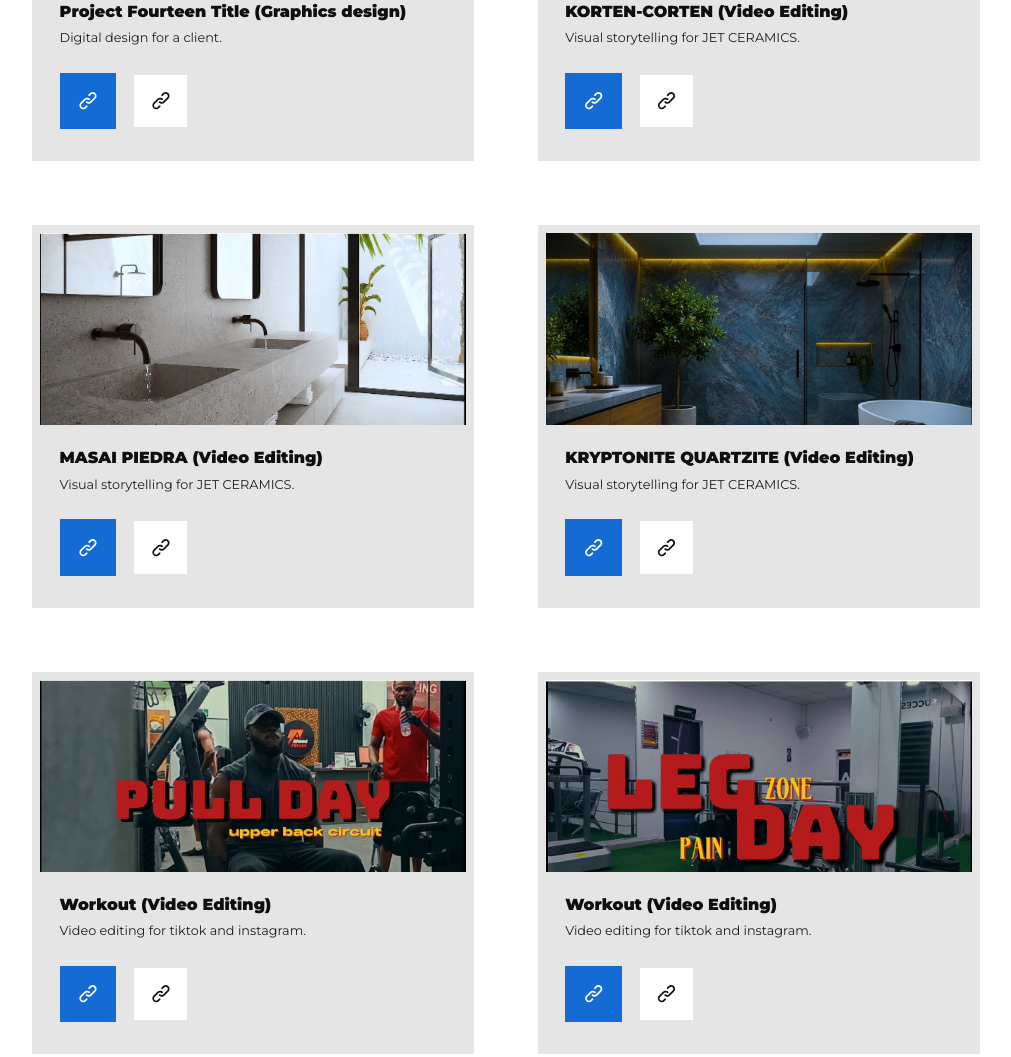
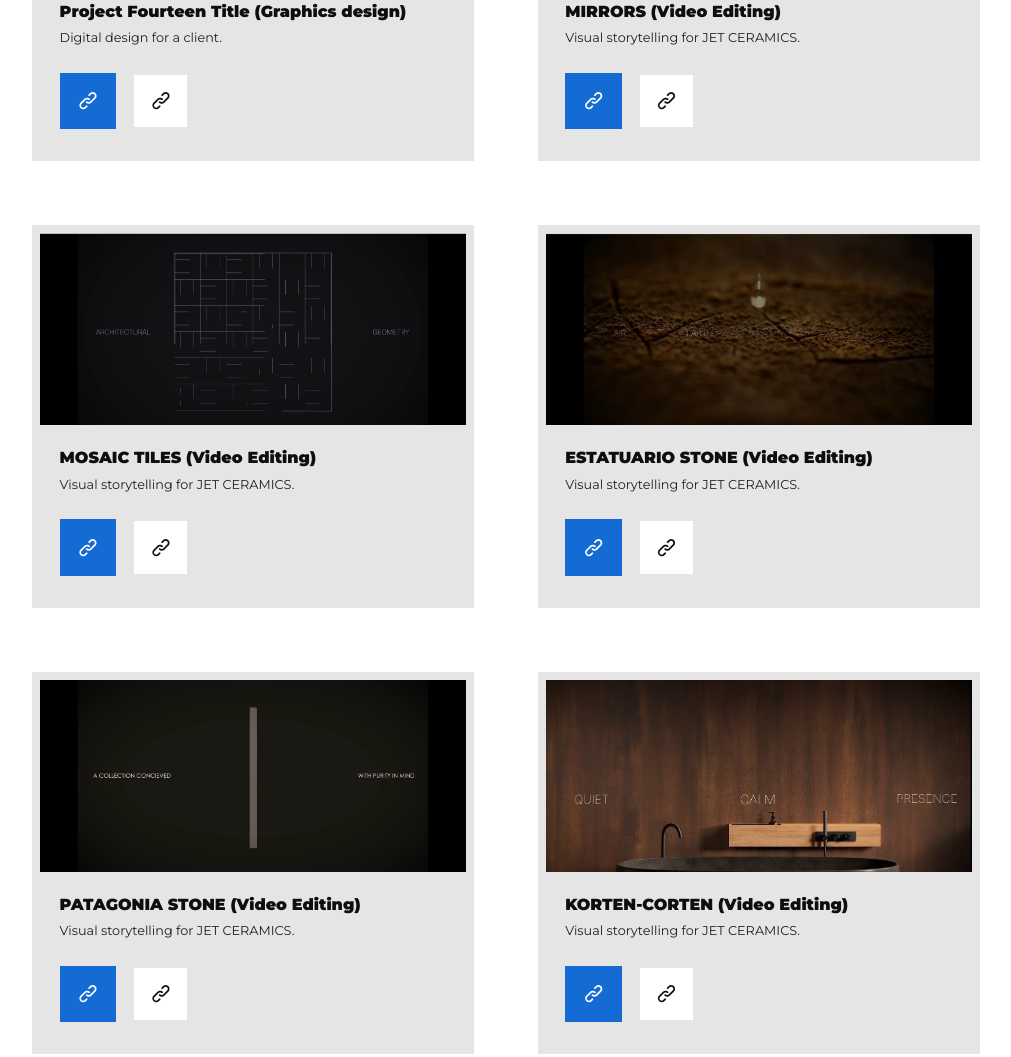
Before and after one commit to MccGrey/ProjectPortfolio, a plain HTML site: page index.html in a window 1280 px wide. Shown: the part 6828-7885 px from the top of the page, without its empty margins (134-1145 px from the left). Drawn offline with nearby package versions, Linux system fonts and the light colour scheme.

Commit message:
portfolio update

```diff
--- a/index.html
+++ b/index.html
@@ -426,6 +426,68 @@
 
             </div>
         </article>
+
+         <article class="project mix video" data-order="62">
+            <div class="project__image">
+                <img src="./assets/ttttttttt.jpg" alt="project image">
+            </div>
+            <h5>MIRRORS (Video Editing)</h5>
+            <p>
+               Visual storytelling for JET CERAMICS.
+            </p>
+            <div class="project__cta">
+                <a href="https://drive.google.com/file/d/1sF5I497wYwsdidFRNgxey3jfUhi5kKbO/view?usp=sharing" class="btn primary" target="_blank"><i class="uil uil-link"></i></a>
+                <a href="https://drive.google.com/file/d/1sF5I497wYwsdidFRNgxey3jfUhi5kKbO/view?usp=sharing" class="btn" target="_blank"><i class="uil uil-link"></i></a>
+
+            </div>
+        </article>
+
+
+        <article class="project mix video" data-order="63">
+            <div class="project__image">
+                <img src="./assets/yyyyyyy.jpg" alt="project image">
+            </div>
+            <h5>MOSAIC TILES (Video Editing)</h5>
+            <p>
+               Visual storytelling for JET CERAMICS.
+            </p>
+            <div class="project__cta">
+                <a href="https://drive.google.com/file/d/1Ua-32as5OMJDM34H9u70YpppO507M9Vz/view?usp=sharing" class="btn primary" target="_blank"><i class="uil uil-link"></i></a>
+                <a href="https://drive.google.com/file/d/1Ua-32as5OMJDM34H9u70YpppO507M9Vz/view?usp=sharing" class="btn" target="_blank"><i class="uil uil-link"></i></a>
+
+            </div>
+        </article>
+
+        <article class="project mix video" data-order="60">
+            <div class="project__image">
+                <img src="./assets/vvvvvvvv.jpg" alt="project image">
+            </div>
+            <h5>ESTATUARIO STONE (Video Editing)</h5>
+            <p>
+               Visual storytelling for JET CERAMICS.
+            </p>
+            <div class="project__cta">
+                <a href="https://drive.google.com/file/d/11zNOAsB3vJzrmhQWImZ5rnJc7ud0Q6hI/view?usp=sharing" class="btn primary" target="_blank"><i class="uil uil-link"></i></a>
+                <a href="https://drive.google.com/file/d/11zNOAsB3vJzrmhQWImZ5rnJc7ud0Q6hI/view?usp=sharing" class="btn" target="_blank"><i class="uil uil-link"></i></a>
+
+            </div>
+        </article>
+
+        <article class="project mix video" data-order="61">
+            <div class="project__image">
+                <img src="./assets/ssssssssss.jpg" alt="project image">
+            </div>
+            <h5>PATAGONIA STONE (Video Editing)</h5>
+            <p>
+               Visual storytelling for JET CERAMICS.
+            </p>
+            <div class="project__cta">
+                <a href="https://drive.google.com/file/d/14q1BPNr5IHUeQOnYOeRBrw-PK6QxF2IY/view?usp=sharing" class="btn primary" target="_blank"><i class="uil uil-link"></i></a>
+                <a href="https://drive.google.com/file/d/14q1BPNr5IHUeQOnYOeRBrw-PK6QxF2IY/view?usp=sharing" class="btn" target="_blank"><i class="uil uil-link"></i></a>
+
+            </div>
+        </article>
+
 
 
         <article class="project mix video" data-order="57">
```
Also changed, not shown: assets/ssssssssss.jpg (added), assets/ttttttttt.jpg (added), assets/vvvvvvvv.jpg (added), assets/yyyyyyy.jpg (added).
